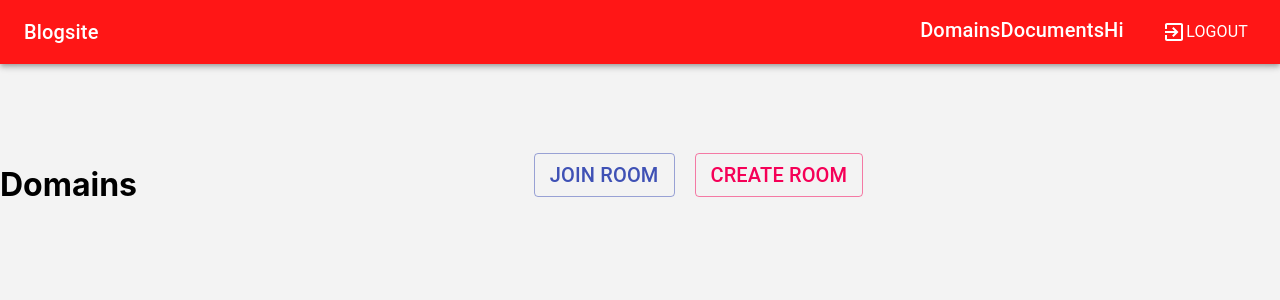
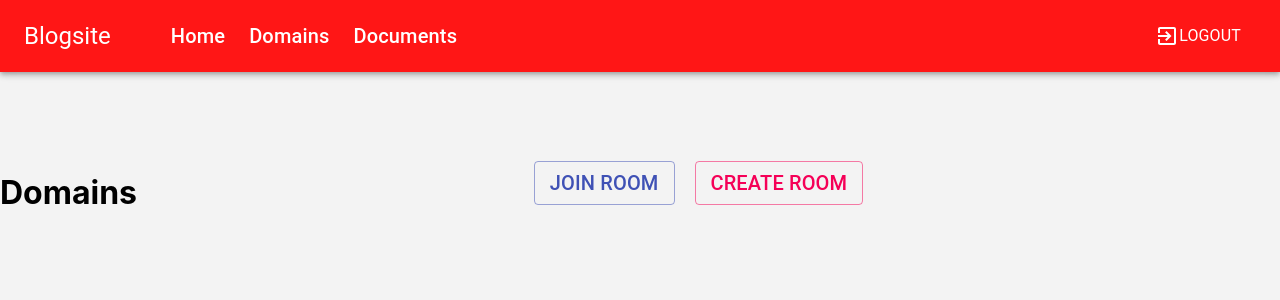
Before and after one commit to Ashmn07/Blogspot, a React (Create React App) app in the folder client/: page /domain/1 in a window 1280 px wide. Shown: the top 300 px of the page. Built offline with nearby package versions, Linux system fonts and the light colour scheme; no server answers; sample sign-in values are in the browser's storage.

Commit message:
Changed navbar

```diff
--- a/client/public/index.html
+++ b/client/public/index.html
@@ -24,7 +24,8 @@
       work correctly both with client-side routing and a non-root public URL.
       Learn how to configure a non-root public URL by running `npm run build`.
     -->
-    <title>React App</title>
+    <link href="https://fonts.googleapis.com/css2?family=Shadows+Into+Light&family=Montserrat&display=swap" rel="stylesheet">
+    <title>Blogspot</title>
   </head>
   <body>
     <noscript>You need to enable JavaScript to run this app.</noscript>
--- a/client/src/Components/Documents.js
+++ b/client/src/Components/Documents.js
@@ -18,10 +18,6 @@ const useStyles = makeStyles((theme) => ({
     display:'flex',
     justifyContent:'space-between',
     backgroundColor: "#ff1616",
-  },
-  leftNav:{
-    display:'flex',
-    width:'max-content'
   },
   content: {
     flexGrow: 1,
@@ -50,7 +46,20 @@ const useStyles = makeStyles((theme) => ({
   cardDesc: {
     paddingTop: 0,
     padding: theme.spacing(2),
-  }
+  },
+  Logo:{
+    marginRight:theme.spacing(6),
+    fontfamily: 'Shadows Into Light'
+  },
+  navItems:{
+    textDecoration: 'none',
+    color:'white',
+    margin:theme.spacing(1.5)
+  },
+  partNav:{
+    display:'flex',
+    alignItems: 'center',
+  },
 }));
 
 function Documents() {
@@ -85,28 +94,34 @@ function Documents() {
 
     return (
       <div className={classes.root}>
-          <AppBar position="relative">
+           <AppBar position="relative">
           <Toolbar className={classes.toolbar}>
-            <Link to="/" style={{textDecoration: 'none',color:'white'}}>
+            <div className={classes.partNav}>
+              <div className={classes.Logo}>
+                <Link to="/" className={classes.navItems}>
+                  <Typography variant="h5" noWrap>
+                    Blogsite
+                  </Typography>
+                </Link>
+              </div>
+            <Link to="/" className={classes.navItems}>
               <Typography variant="h6" noWrap>
-                Blogsite
+                Home
               </Typography>
-            </Link>
-            <div className={classes.leftNav}>
-            <Link to="/domain" style={{textDecoration: 'none',color:'white'}}>
+             </Link>
+            <Link to="/domain" className={classes.navItems}>
               <Typography variant="h6" noWrap>
                 Domains
               </Typography>
              </Link>
-            <Link to="/documents" style={{textDecoration: 'none',color:'white'}}>
+            <Link to="/documents" className={classes.navItems}>
               <Typography variant="h6" noWrap>
                 Documents
               </Typography>
              </Link>
-             <Typography variant="h6" noWrap>
-               Hi {user?.name}
-              </Typography>
-              <Button style={{color: "white",paddingLeft:'3vw'}} onClick={logout}>
+             </div>
+            <div className={classes.partNav}>
+              <Button style={{color: "white",margin:'7px'}} onClick={logout}>
                 <ExitToAppIcon/>
                 <Typography variant="body1" noWrap>Logout</Typography>
               </Button>
--- a/client/src/Components/DomainDetails.js
+++ b/client/src/Components/DomainDetails.js
@@ -20,9 +20,18 @@ const useStyles = makeStyles((theme) => ({
     justifyContent: "space-between",
     backgroundColor: "#ff1616",
   },
-  leftNav: {
-    display: "flex",
-    width: "max-content",
+  Logo:{
+    marginRight:theme.spacing(6),
+    fontfamily: 'Shadows Into Light'
+  },
+  navItems:{
+    textDecoration: 'none',
+    color:'white',
+    margin:theme.spacing(1.5)
+  },
+  partNav:{
+    display:'flex',
+    alignItems: 'center',
   },
 }));
 
@@ -97,26 +106,32 @@ function DomainDetails({match}) {
       <div>
        <AppBar position="relative">
           <Toolbar className={classes.toolbar}>
-            <Link to="/" style={{textDecoration: 'none',color:'white'}}>
+            <div className={classes.partNav}>
+              <div className={classes.Logo}>
+                <Link to="/" className={classes.navItems}>
+                  <Typography variant="h5" noWrap>
+                    Blogsite
+                  </Typography>
+                </Link>
+              </div>
+            <Link to="/" className={classes.navItems}>
               <Typography variant="h6" noWrap>
-                Blogsite
+                Home
               </Typography>
-            </Link>
-            <div className={classes.leftNav}>
-            <Link to="/domain" style={{textDecoration: 'none',color:'white'}}>
+             </Link>
+            <Link to="/domain" className={classes.navItems}>
               <Typography variant="h6" noWrap>
                 Domains
               </Typography>
              </Link>
-            <Link to="/documents" style={{textDecoration: 'none',color:'white'}}>
+            <Link to="/documents" className={classes.navItems}>
               <Typography variant="h6" noWrap>
                 Documents
               </Typography>
              </Link>
-             <Typography variant="h6" noWrap>
-               Hi {user?.name}
-              </Typography>
-              <Button style={{color: "white",paddingLeft:'3vw'}} onClick={logout}>
+             </div>
+            <div className={classes.partNav}>
+              <Button style={{color: "white",margin:'7px'}} onClick={logout}>
                 <ExitToAppIcon/>
                 <Typography variant="body1" noWrap>Logout</Typography>
               </Button>
@@ -162,7 +177,7 @@ function DomainDetails({match}) {
           <div>
             {enterCode ? (
               <div style={{ display: "flex", alignItems: "center" }}>
-                <FormControl required={true}>
+                <FormControl>
                   <InputLabel htmlFor="Room Code">Enter Room Code</InputLabel>
                   <Input
                     id="room-code"
@@ -184,11 +199,10 @@ function DomainDetails({match}) {
                   <Input
                     id="doc-name"
                     value={roomName}
-                    required={true}
                     onChange={(e) => setRoomName(e.target.value)}
                     aria-describedby="my-helper-text"
                   />
-                  <Button color="secondary" variant="primary" onClick={createRoom}>
+                  <Button color="secondary" variant="primary" disabled={roomName===""?true:false} onClick={createRoom}>
                     <Typography variant="h6">Create</Typography>
                   </Button>
                 </FormControl>
--- a/client/src/Components/Domains.js
+++ b/client/src/Components/Domains.js
@@ -19,10 +19,6 @@ const useStyles = makeStyles((theme) => ({
     display:'flex',
     justifyContent:'space-between',
     backgroundColor: "#ff1616",
-  },
-  leftNav:{
-    display:'flex',
-    width:'max-content'
   },
   content: {
     flexGrow: 1,
@@ -51,7 +47,20 @@ const useStyles = makeStyles((theme) => ({
   cardDesc: {
     paddingTop: 0,
     padding: theme.spacing(2),
-  }
+  },
+  Logo:{
+    marginRight:theme.spacing(6),
+    fontfamily: 'Shadows Into Light'
+  },
+  navItems:{
+    textDecoration: 'none',
+    color:'white',
+    margin:theme.spacing(1.5)
+  },
+  partNav:{
+    display:'flex',
+    alignItems: 'center',
+  },
 }));
 
 export default function Domains() {
@@ -118,26 +127,32 @@ export default function Domains() {
     <div >
       <AppBar position="relative">
           <Toolbar className={classes.toolbar}>
-            <Link to="/" style={{textDecoration: 'none',color:'white'}}>
+            <div className={classes.partNav}>
+              <div className={classes.Logo}>
+                <Link to="/" className={classes.navItems}>
+                  <Typography variant="h5" noWrap>
+                    Blogsite
+                  </Typography>
+                </Link>
+              </div>
+            <Link to="/" className={classes.navItems}>
               <Typography variant="h6" noWrap>
-                Blogsite
+                Home
               </Typography>
-            </Link>
-            <div className={classes.leftNav}>
-            <Link to="/domain" style={{textDecoration: 'none',color:'white'}}>
+             </Link>
+            <Link to="/domain" className={classes.navItems}>
               <Typography variant="h6" noWrap>
                 Domains
               </Typography>
              </Link>
-            <Link to="/documents" style={{textDecoration: 'none',color:'white'}}>
+            <Link to="/documents" className={classes.navItems}>
               <Typography variant="h6" noWrap>
                 Documents
               </Typography>
              </Link>
-             <Typography variant="h6" noWrap>
-               Hi {user?.name}
-              </Typography>
-              <Button style={{color: "white",paddingLeft:'3vw'}} onClick={logout}>
+             </div>
+            <div className={classes.partNav}>
+              <Button style={{color: "white",margin:'7px'}} onClick={logout}>
                 <ExitToAppIcon/>
                 <Typography variant="body1" noWrap>Logout</Typography>
               </Button>
--- a/client/src/Components/Home.js
+++ b/client/src/Components/Home.js
@@ -19,10 +19,6 @@ const useStyles = makeStyles((theme) => ({
     display:'flex',
     justifyContent:'space-between',
     backgroundColor: "#ff1616",
-  },
-  leftNav:{
-    display:'flex',
-    width:'max-content'
   },
   content: {
     flexGrow: 1,
@@ -52,7 +48,20 @@ const useStyles = makeStyles((theme) => ({
   cardDesc: {
     paddingTop: 0,
     padding: theme.spacing(2),
-  }
+  },
+  Logo:{
+    marginRight:theme.spacing(6),
+    fontfamily: 'Shadows Into Light'
+  },
+  navItems:{
+    textDecoration: 'none',
+    color:'white',
+    margin:theme.spacing(1.5)
+  },
+  partNav:{
+    display:'flex',
+    alignItems: 'center',
+  },
 }));
 
 
@@ -92,26 +101,32 @@ function Home() {
     <div>
       <AppBar position="relative">
           <Toolbar className={classes.toolbar}>
-            <Link to="/" style={{textDecoration: 'none',color:'white'}}>
+            <div className={classes.partNav}>
+              <div className={classes.Logo}>
+                <Link to="/" className={classes.navItems}>
+                  <Typography variant="h5" noWrap>
+                    Blogsite
+                  </Typography>
+                </Link>
+              </div>
+            <Link to="/" className={classes.navItems}>
               <Typography variant="h6" noWrap>
-                Blogsite
+                Home
               </Typography>
-            </Link>
-            <div className={classes.leftNav}>
-            <Link to="/domain" style={{textDecoration: 'none',color:'white'}}>
+             </Link>
+            <Link to="/domain" className={classes.navItems}>
               <Typography variant="h6" noWrap>
                 Domains
               </Typography>
              </Link>
-            <Link to="/documents" style={{textDecoration: 'none',color:'white'}}>
+            <Link to="/documents" className={classes.navItems}>
               <Typography variant="h6" noWrap>
                 Documents
               </Typography>
              </Link>
-             <Typography variant="h6" noWrap>
-               Hi {user?.name}
-              </Typography>
-              <Button style={{color: "white",paddingLeft:'3vw'}} onClick={logout}>
+             </div>
+            <div className={classes.partNav}>
+              <Button style={{color: "white",margin:'7px'}} onClick={logout}>
                 <ExitToAppIcon/>
                 <Typography variant="body1" noWrap>Logout</Typography>
               </Button>
```
